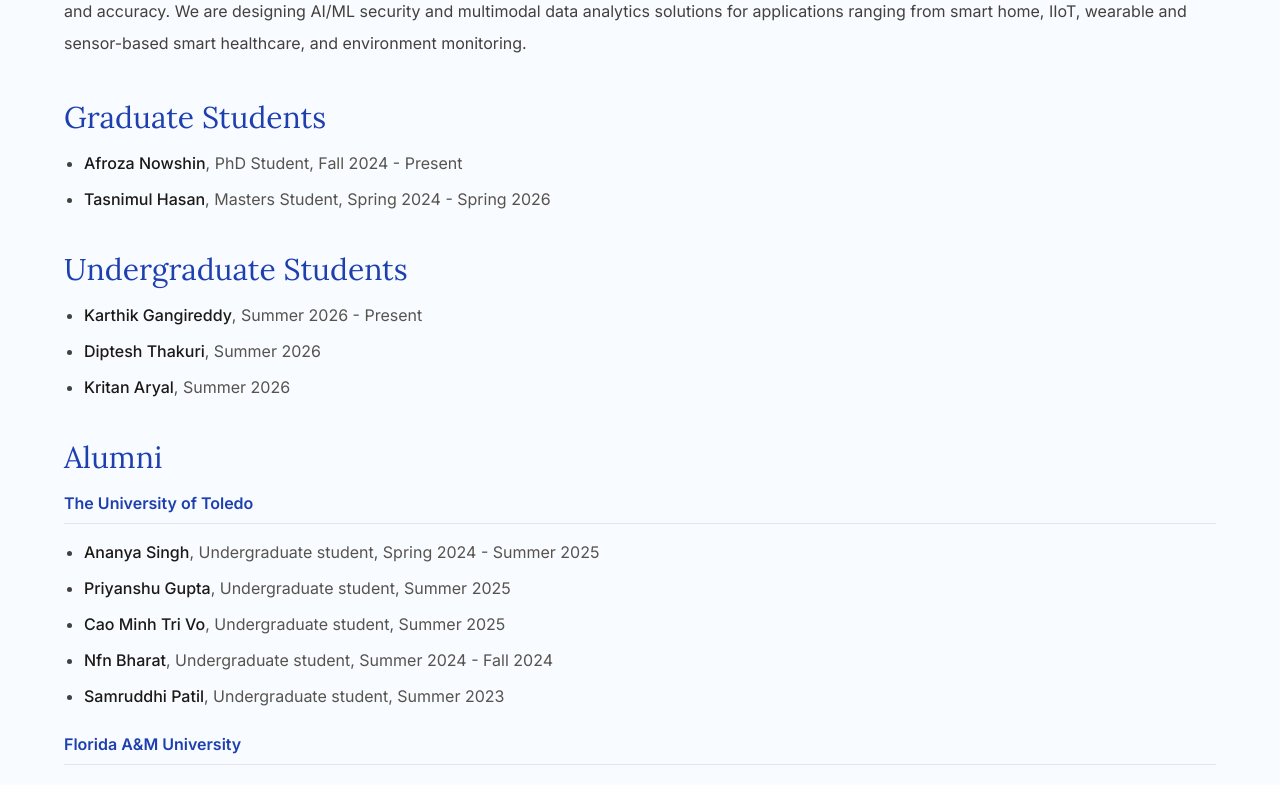
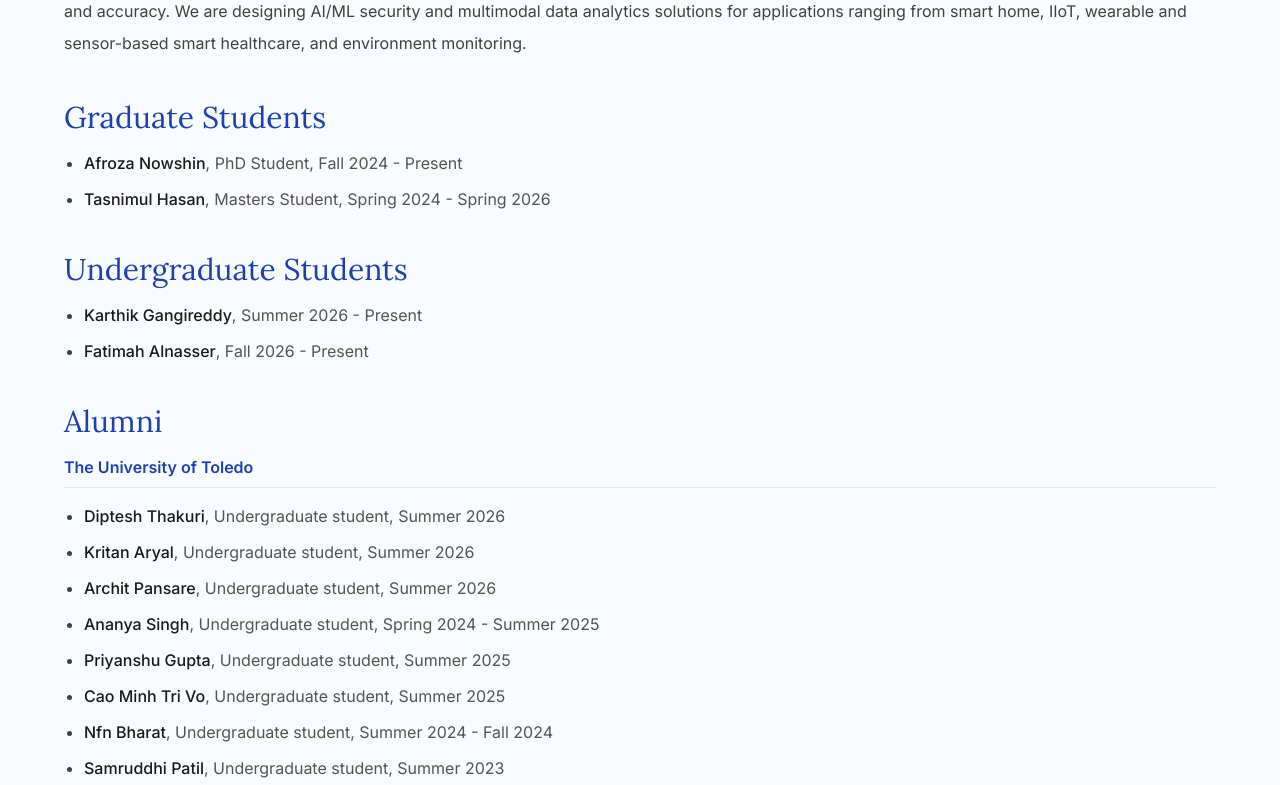
Before and after one commit to samiatasnim/samiatasnim.github.io, a Next.js app: page /lab in a window 1280 px wide. Shown: the part 516-1301 px from the top of the page. Built offline with nearby package versions, Linux system fonts and the light colour scheme.

Commit message:
Update overview.ts

```diff
--- a/src/content/lab/overview.ts
+++ b/src/content/lab/overview.ts
@@ -27,18 +27,29 @@ export const lab = {
       period: "Summer 2026 - Present",
     },
     {
-      name: "Diptesh Thakuri",
-      period: "Summer 2026",
-    },
-    {
-      name: "Kritan Aryal",
-      period: "Summer 2026",
+      name: "Fatimah Alnasser",
+      period: "Fall 2026 - Present",
     },
   ],
   alumniGroups: [
     {
       institution: "The University of Toledo",
       members: [
+        {
+        name: "Diptesh Thakuri",
+        details: "Undergraduate student",
+        period: "Summer 2026",
+        },
+        {
+        name: "Kritan Aryal",
+        details: "Undergraduate student",
+        period: "Summer 2026",
+        },
+        {
+        name: "Archit Pansare",
+        details: "Undergraduate student",
+        period: "Summer 2026",
+        },
         {
           name: "Ananya Singh",
           details: "Undergraduate student",
```
